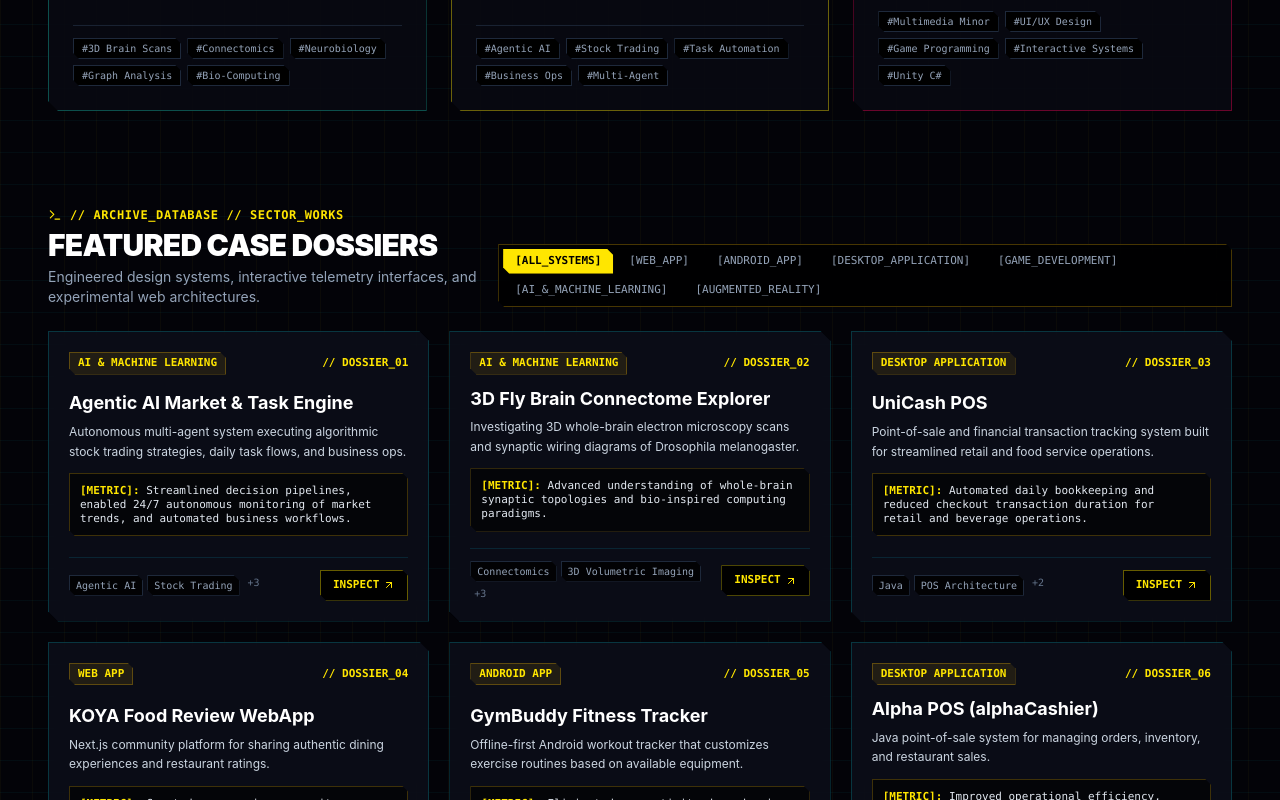
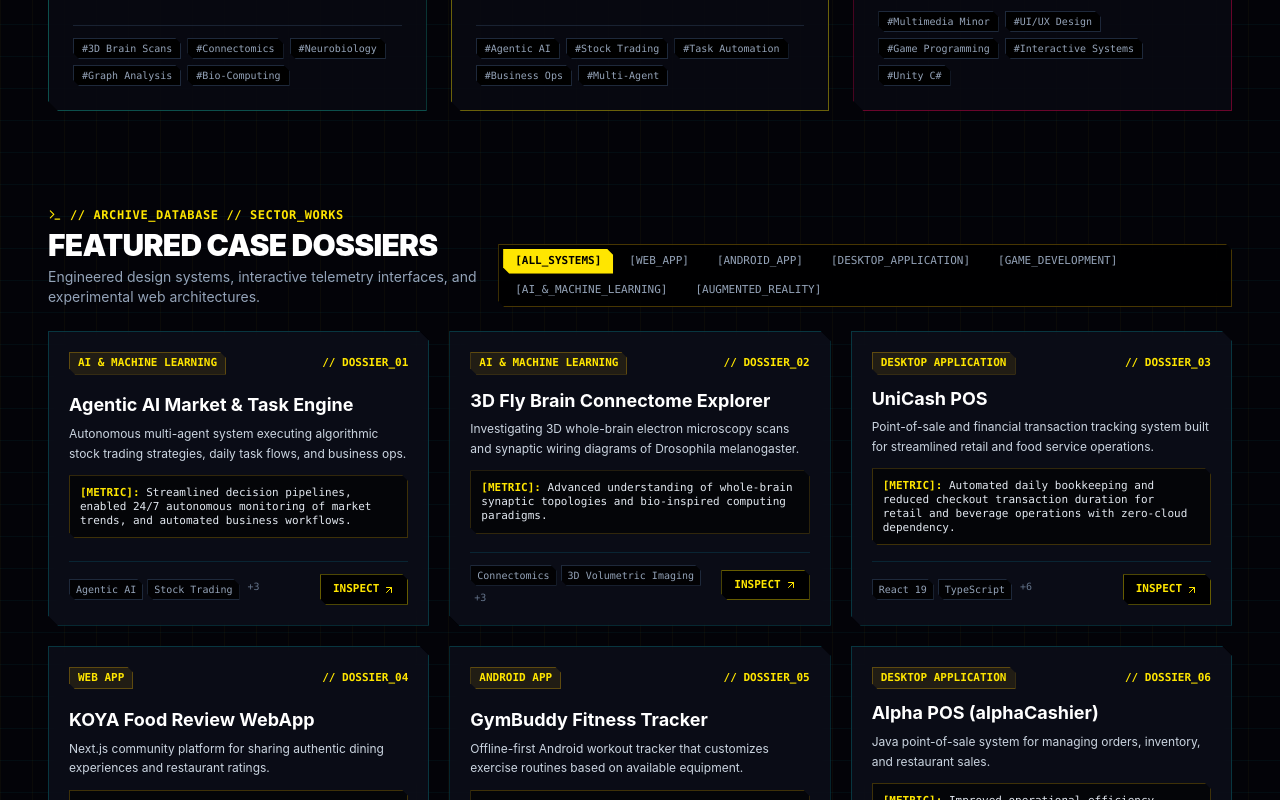
Before and after one commit to DaLonelyCat/portofolio, a Next.js app: page / in a window 1280 px wide. Shown: the part 1512-2312 px from the top of the page. Built offline with nearby package versions, Linux system fonts and the light colour scheme.

Commit message:
Update UniCash POS: format dossier and replace Java with React/Electron/Node telemetry stack

```diff
--- a/src/components/Hero.tsx
+++ b/src/components/Hero.tsx
@@ -125,7 +125,7 @@
                     <div className="h-full bg-cyber-cyan w-[96%]" />
                   </div>
                   <div className="flex justify-between text-[10px] text-slate-400 mt-1">
-                    <span>Java POS • Next.js • Android Studio</span>
+                    <span>React/Electron POS • Next.js • Android</span>
                     <span>CNN & Unity</span>
                   </div>
                 </div>
--- a/src/data/portfolio.ts
+++ b/src/data/portfolio.ts
@@ -75,10 +75,19 @@
       problem:
         "Small businesses struggle with manual daily sales reconciliation, inventory discrepancies, and convoluted checkout interfaces.",
       solution:
-        "Engineered an offline-capable, intuitive cashier interface with rapid transaction processing, automated sales auditing, and structured receipt generation.",
+        "Engineered an offline-capable, intuitive React & Electron cashier interface with an embedded Express/Node API, local JSON/CSV persistent logging, and structured receipt generation.",
       impact:
-        "Automated daily bookkeeping and reduced checkout transaction duration for retail and beverage operations.",
-      tags: ["Java", "POS Architecture", "Cashier System", "Financial Logging"],
+        "Automated daily bookkeeping and reduced checkout transaction duration for retail and beverage operations with zero-cloud dependency.",
+      tags: [
+        "React 19",
+        "TypeScript",
+        "Node.js",
+        "Express.js",
+        "Electron",
+        "Tailwind CSS",
+        "POS Architecture",
+        "Financial Logging",
+      ],
       repoUrl: "https://github.com/dalonelycat",
       featured: true,
     },
```
